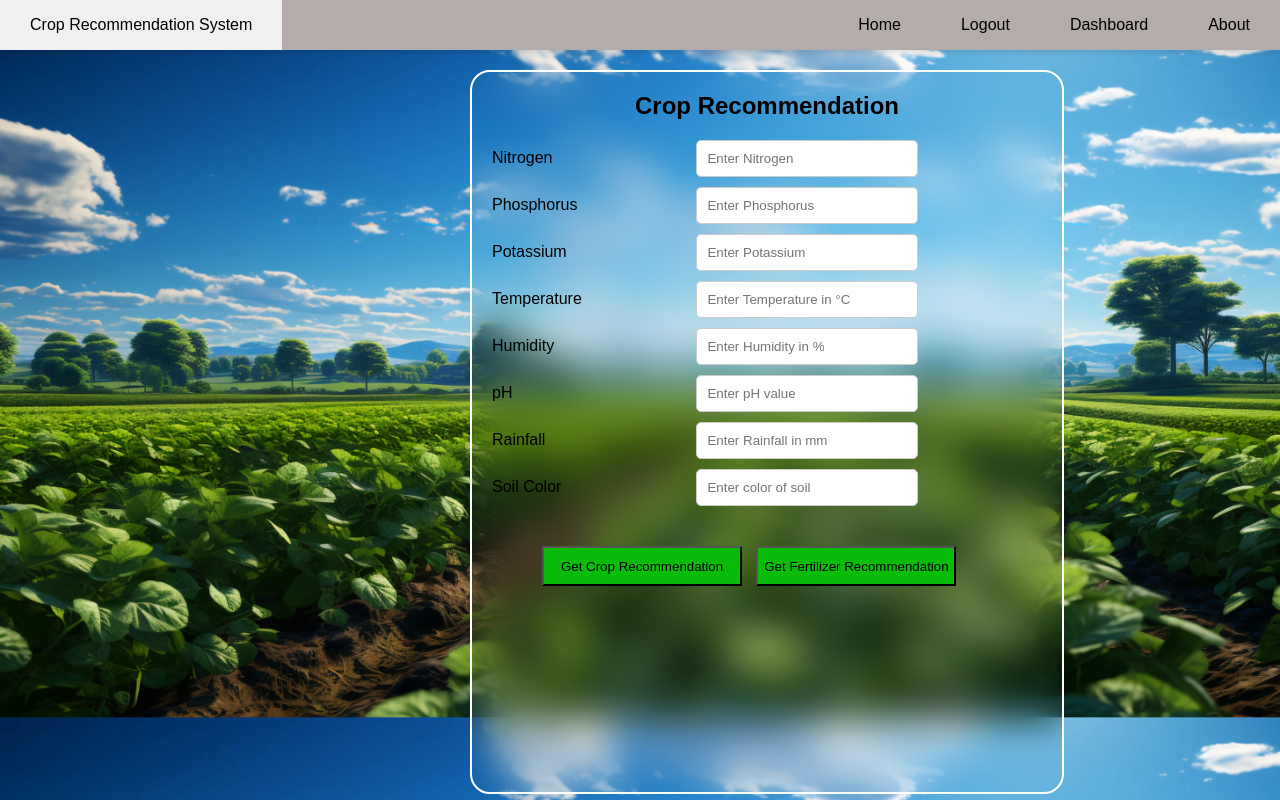
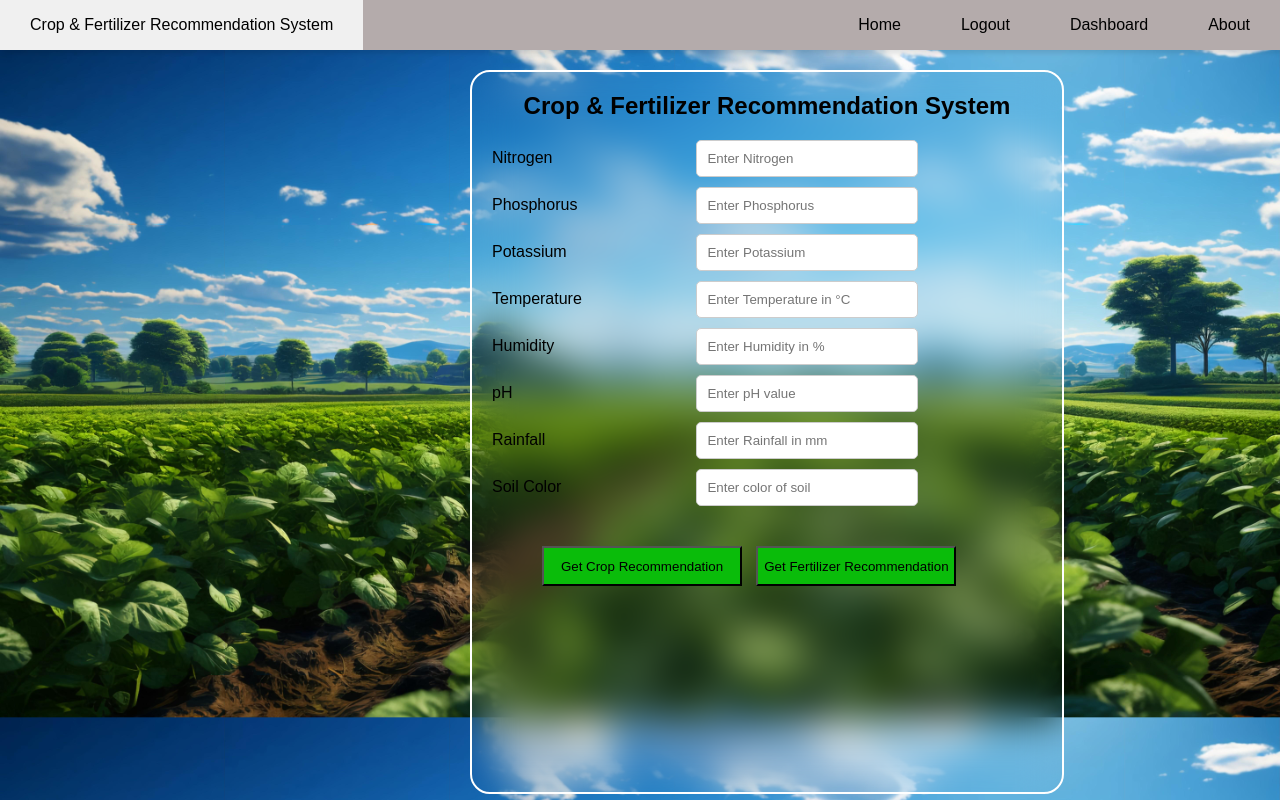
Before and after one commit to BirendraKSharma/minor_project, a Flask app: page /index in a window 1280 px wide. Run offline with Flask 3, Linux system fonts and the light colour scheme; parts of the project's set-up code (start-up, migrations or seed data) failed here and were passed over; some libraries are stand-ins or nearby versions.

Commit message:
final changes2

```diff
--- a/static/style.css
+++ b/static/style.css
@@ -394,9 +394,7 @@ form button:hover {
     height: 60vh;
   }
 }
-.two_buttons{
+/* .two_buttons{
   display: grid;
   grid-template-columns: repeat(2, auto); /* Adjust as needed */
-  gap: 20px;
-
-}
+  /* gap: 20px; */
--- a/templates/dashboard.html
+++ b/templates/dashboard.html
@@ -126,7 +126,7 @@
           <li><a href="#">About Us</a></li>
         </ul>
         <ul>
-          <li><a href="#">Crop Recommendation System</a></li>
+          <li><a href="#">Crop & Fertilizer Recommendation System</a></li>
           <li class="hideOnMobile"><a href="/homepage">Home</a></li>
           <li class="hideOnMobile"><a href="/index" action="/redirect_1" method="POST">Get Recommend</a></li>
           <li class="hideOnMobile"><a href="/logout">Logout</a></li>
--- a/templates/homepage.html
+++ b/templates/homepage.html
@@ -144,7 +144,7 @@
           <li><a href="#">About Us</a></li>
         </ul>
         <ul>
-          <li><a href="#">Crop Recommendation System</a></li>
+          <li><a href="#">Crop & Fertilizer Recommendation System</a></li>
           <li class="hideOnMobile"><a href="/homepage">Home</a></li>
           <li class="hideOnMobile"><a href="/login">Get Recommend</a></li>
           <li class="hideOnMobile"><a href="#">About</a></li>
--- a/templates/index.html
+++ b/templates/index.html
@@ -6,7 +6,7 @@
     <link rel="stylesheet" href="/static/style1.css">
     <script src="https://kit.fontawesome.com/f2ae13f1ba.js" crossorigin="anonymous"></script>
 
-    <title>crop recommendation</title>
+    <title>Recommendation System</title>
     <style>
       * {
         margin: 0;
@@ -113,7 +113,7 @@
         <li><a href="#">About Us</a></li>
       </ul>
       <ul>
-        <li><a href="#">Crop Recommendation System</a></li>
+        <li><a href="#">Crop & Fertilizer Recommendation System</a></li>
         <li class="hideOnMobile"><a href="/homepage">Home</a></li>
         <li class="hideOnMobile"><a href="/logout">Logout</a></li>
         <li class="hideOnMobile"><a href="/dashboard">Dashboard</a></li>
@@ -136,7 +136,7 @@
  </header>
   <body>
     <div class="container">
-      <h1>Crop Recommendation</h1>
+      <h1>Crop & Fertilizer Recommendation System</h1>
       <form action="/predict" method="POST">
         <label for="Nitrogen">Nitrogen</label>
         <input
--- a/templates/login.html
+++ b/templates/login.html
@@ -32,7 +32,7 @@
 <body>
         <header>
             <nav>
-                <label class="logo" style="color: rgb(226, 216, 216);">Crops Recommendation System</label>
+                <label class="logo" style="color: rgb(226, 216, 216);">Crop & Fertilizer Recommendation System</label>
 
             </nav>
         </header>
@@ -48,11 +48,11 @@
 
                         <div class="input-field"><input type="password" name="password" required></div>
 
-                        <a href="#" class="forgot-password">forgot password?</a>
+                        <a href="/forget_password" class="forgot-password">forgot password?</a>
                         <button type="submit">Login</button>
                     </form>
                     <div class="button-link">
-                        <p>Dont have an account?</p>
+                        <p>Don't have an account?</p>
                         <a href="/register" id="signup-link">signup</a>
                     </div>
                 </div>
--- a/templates/register.html
+++ b/templates/register.html
@@ -26,7 +26,7 @@
 <body>
     <header>
         <nav>
-            <label class="logo" style="color: rgb(226, 216, 216);">Crops Recommendation System</label>
+            <label class="logo" style="color: rgb(226, 216, 216);">Crop & Fertilizer Recommendation System</label>
         </nav>
     </header>
 
```
